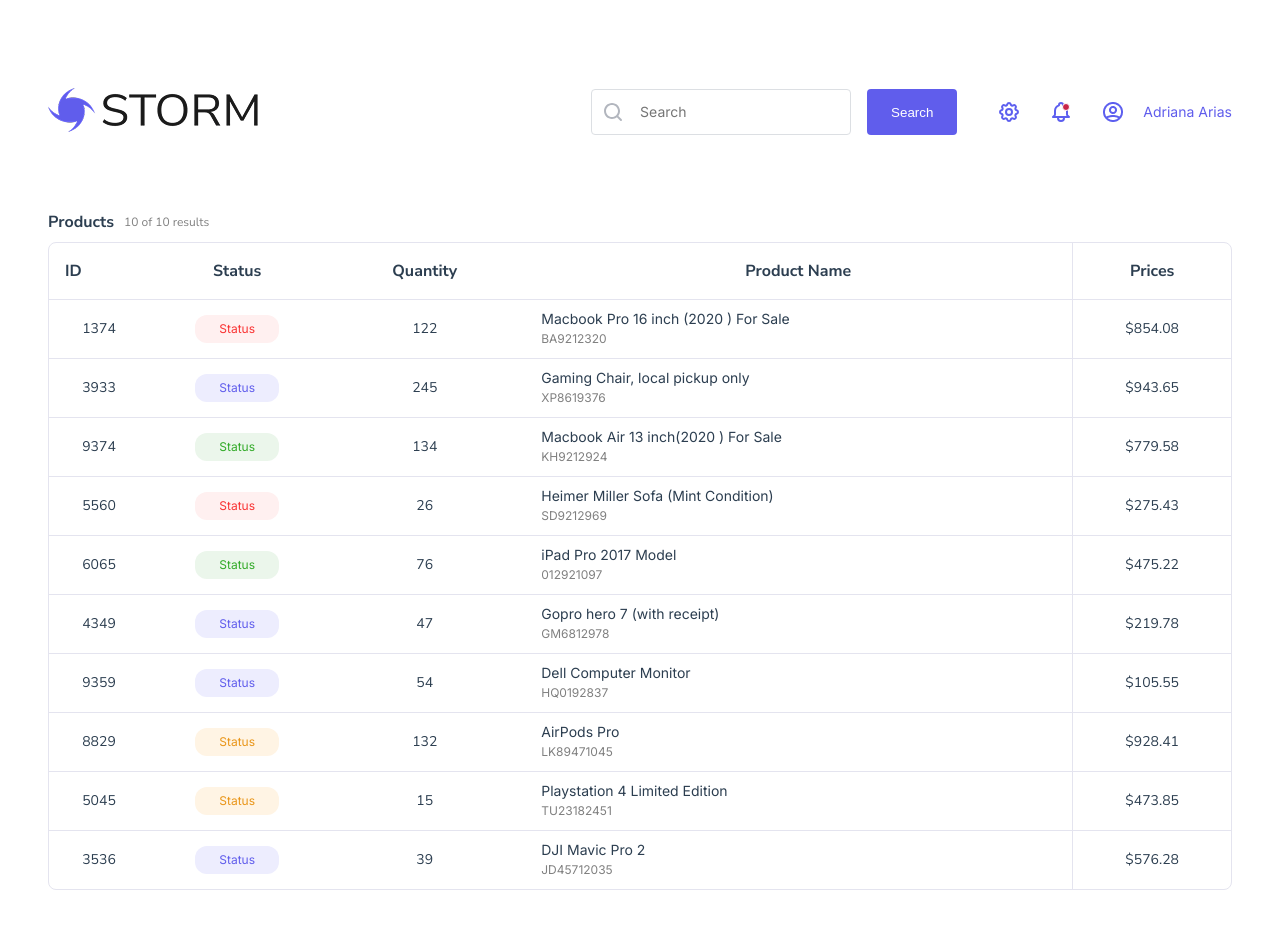
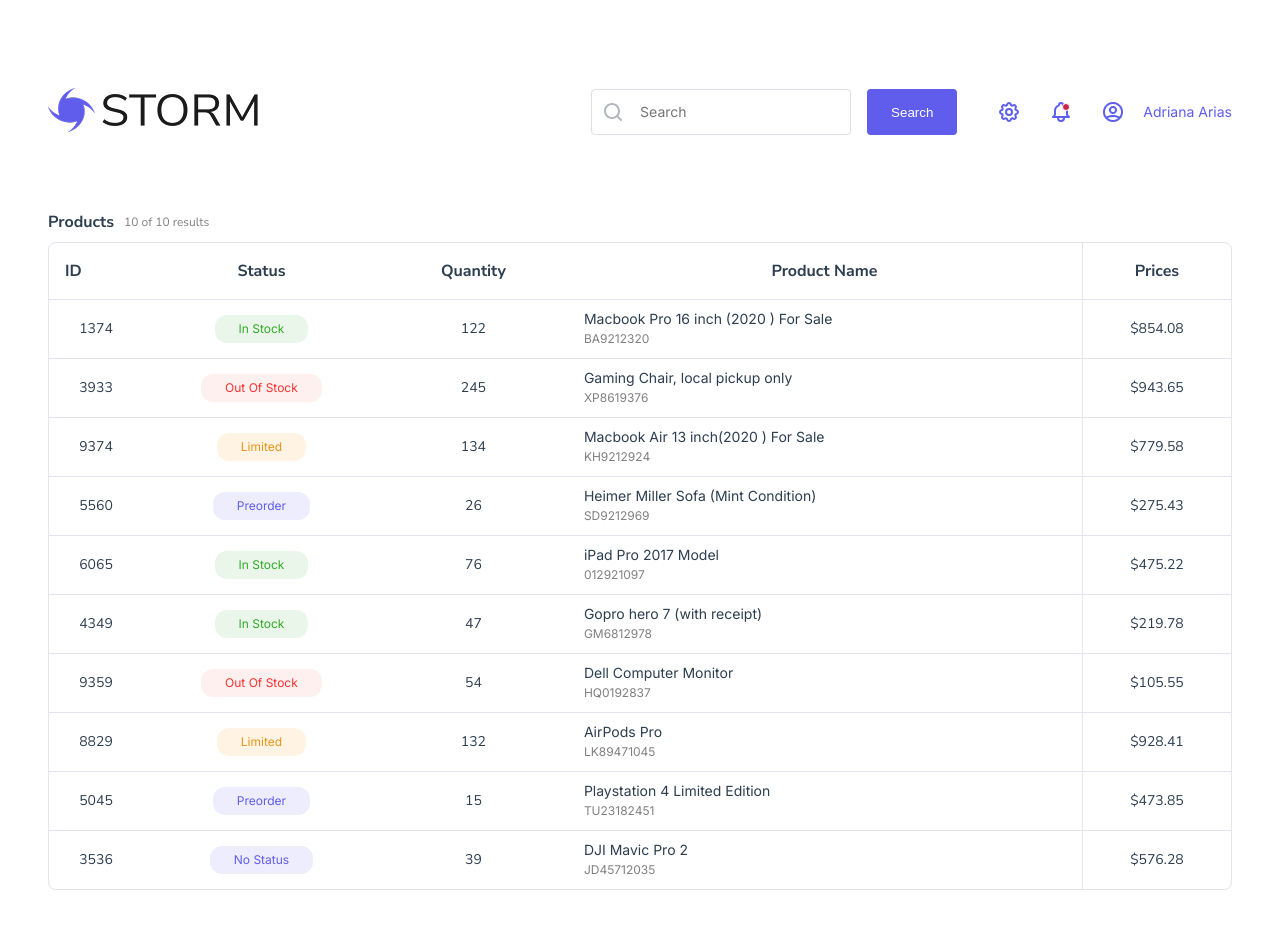
Before and after one commit to sachinchaves/product-dashboard, a Vue app: page / in a window 1280 px wide. Shown: the top 928 px of the page. Built offline with nearby package versions, Linux system fonts and the light colour scheme; data requests are answered from the project's data file.

Commit message:
Add status to API and update status badge

```diff
--- a/data/products.json
+++ b/data/products.json
@@ -7,7 +7,8 @@
       "quantity": 122,
       "total": 854.08,
       "image": "https://superapple.cz/wp-content/uploads/2019/11/Apple_16-inch-MacBook-Pro_111319-800x445.jpg",
-      "description": "This is a high-quality product perfect for daily use."
+      "description": "This is a high-quality product perfect for daily use.",
+      "status": "in stock"
     },
     {
       "product": "Gaming Chair, local pickup only",
@@ -15,7 +16,8 @@
       "id": 3933,
       "quantity": 245,
       "total": 943.65,
-      "description": "Lorem ipsum dolor sit amet, consectetur adipiscing elit. Maecenas ut ex est. Donec ut leo dui. Maecenas tempor, mauris lacinia mattis pulvinar, risus lorem vehicula urna, in hendrerit magna dolor sed mauris. Fusce pellentesque fermentum nulla ut ornare. Donec non tempor nunc, sit amet vestibulum sapien. Sed eu sagittis mauris"
+      "description": "Lorem ipsum dolor sit amet, consectetur adipiscing elit. Maecenas ut ex est. Donec ut leo dui. Maecenas tempor, mauris lacinia mattis pulvinar, risus lorem vehicula urna, in hendrerit magna dolor sed mauris. Fusce pellentesque fermentum nulla ut ornare. Donec non tempor nunc, sit amet vestibulum sapien. Sed eu sagittis mauris",
+      "status": "out of stock"
     },
     {
       "product": "Macbook Air 13 inch(2020 ) For Sale",
@@ -24,7 +26,8 @@
       "quantity": 134,
       "total": 779.58,
       "image": "https://images.iphonemod.net/wp-content/uploads/2020/03/apple-released-new-macbook-air-13-inch-2020-2-1024x828.png",
-      "description": "Lorem ipsum dolor sit amet, consectetur adipiscing elit. Maecenas ut ex est. Donec ut leo dui. Maecenas tempor, mauris lacinia mattis pulvinar, risus lorem vehicula urna, in hendrerit magna dolor sed mauris. Fusce pellentesque fermentum nulla ut ornare. Donec non tempor nunc, sit amet vestibulum sapien. Sed eu sagittis mauris"
+      "description": "Lorem ipsum dolor sit amet, consectetur adipiscing elit. Maecenas ut ex est. Donec ut leo dui. Maecenas tempor, mauris lacinia mattis pulvinar, risus lorem vehicula urna, in hendrerit magna dolor sed mauris. Fusce pellentesque fermentum nulla ut ornare. Donec non tempor nunc, sit amet vestibulum sapien. Sed eu sagittis mauris",
+      "status": "limited"
     },
     {
       "product": "Heimer Miller Sofa (Mint Condition)",
@@ -33,7 +36,8 @@
       "quantity": 26,
       "total": 275.43,
       "image": "https://www.pngall.com/wp-content/uploads/4/Sofa-PNG.png",
-      "description": "Lorem ipsum dolor sit amet, consectetur adipiscing elit. Maecenas ut ex est. Donec ut leo dui. Maecenas tempor, mauris lacinia mattis pulvinar, risus lorem vehicula urna, in hendrerit magna dolor sed mauris. Fusce pellentesque fermentum nulla ut ornare. Donec non tempor nunc, sit amet vestibulum sapien. Sed eu sagittis mauris"
+      "description": "Lorem ipsum dolor sit amet, consectetur adipiscing elit. Maecenas ut ex est. Donec ut leo dui. Maecenas tempor, mauris lacinia mattis pulvinar, risus lorem vehicula urna, in hendrerit magna dolor sed mauris. Fusce pellentesque fermentum nulla ut ornare. Donec non tempor nunc, sit amet vestibulum sapien. Sed eu sagittis mauris",
+      "status": "preorder"
     },
     {
       "product": "iPad Pro 2017 Model",
@@ -42,7 +46,8 @@
       "quantity": 76,
       "total": 475.22,
       "image": "https://brain-images-ssl.cdn.dixons.com/6/3/10165836/l_10165836_002.jpg",
-      "description": "Lorem ipsum dolor sit amet, consectetur adipiscing elit. Maecenas ut ex est. Donec ut leo dui. Maecenas tempor, mauris lacinia mattis pulvinar, risus lorem vehicula urna, in hendrerit magna dolor sed mauris. Fusce pellentesque fermentum nulla ut ornare. Donec non tempor nunc, sit amet vestibulum sapien. Sed eu sagittis mauris"
+      "description": "Lorem ipsum dolor sit amet, consectetur adipiscing elit. Maecenas ut ex est. Donec ut leo dui. Maecenas tempor, mauris lacinia mattis pulvinar, risus lorem vehicula urna, in hendrerit magna dolor sed mauris. Fusce pellentesque fermentum nulla ut ornare. Donec non tempor nunc, sit amet vestibulum sapien. Sed eu sagittis mauris",
+      "status": "in stock"
     },
     {
       "product": "Gopro hero 7 (with receipt)",
@@ -51,7 +56,8 @@
       "quantity": 47,
       "total": 219.78,
       "image": "https://gadgetsin.com/uploads/2018/10/gopro_hero7_black_waterproof_4k_action_camera_1.jpg",
-      "description": "Lorem ipsum dolor sit amet, consectetur adipiscing elit. Maecenas ut ex est. Donec ut leo dui. Maecenas tempor, mauris lacinia mattis pulvinar, risus lorem vehicula urna, in hendrerit magna dolor sed mauris. Fusce pellentesque fermentum nulla ut ornare. Donec non tempor nunc, sit amet vestibulum sapien. Sed eu sagittis mauris"
+      "description": "Lorem ipsum dolor sit amet, consectetur adipiscing elit. Maecenas ut ex est. Donec ut leo dui. Maecenas tempor, mauris lacinia mattis pulvinar, risus lorem vehicula urna, in hendrerit magna dolor sed mauris. Fusce pellentesque fermentum nulla ut ornare. Donec non tempor nunc, sit amet vestibulum sapien. Sed eu sagittis mauris",
+      "status": "in stock"
     },
     {
       "product": "Dell Computer Monitor",
@@ -60,7 +66,8 @@
       "quantity": 54,
       "total": 105.55,
       "image": "https://www.techpowerup.com/img/08-09-27/320-7339.jpg",
-      "description": ""
+      "description": "",
+      "status": "out of stock"
     },
     {
       "product": "AirPods Pro",
@@ -69,7 +76,8 @@
       "quantity": 132,
       "total": 928.41,
       "image": "https://scoprilamela.it/wp-content/uploads/2020/09/airpods-pro.jpg",
-      "description": "Lorem ipsum dolor sit amet, consectetur adipiscing elit. Maecenas ut ex est. Donec ut leo dui. Maecenas tempor, mauris lacinia mattis pulvinar, risus lorem vehicula urna, in hendrerit magna dolor sed mauris. Fusce pellentesque fermentum nulla ut ornare. Donec non tempor nunc, sit amet vestibulum sapien. Sed eu sagittis mauris"
+      "description": "Lorem ipsum dolor sit amet, consectetur adipiscing elit. Maecenas ut ex est. Donec ut leo dui. Maecenas tempor, mauris lacinia mattis pulvinar, risus lorem vehicula urna, in hendrerit magna dolor sed mauris. Fusce pellentesque fermentum nulla ut ornare. Donec non tempor nunc, sit amet vestibulum sapien. Sed eu sagittis mauris",
+      "status": "limited"
     },
     {
       "product": "Playstation 4 Limited Edition",
@@ -78,7 +86,8 @@
       "id": 5045,
       "quantity": 15,
       "total": 473.85,
-      "description": ""
+      "description": "",
+      "status": "preorder"
     },
     {
       "product": "DJI Mavic Pro 2",
@@ -87,7 +96,8 @@
       "quantity": 39,
       "total": 576.28,
       "image": "https://images.wired.it/wp-content/uploads/2016/09/28193850/1475077129_Dji-Mavic-Pro-.jpg",
-      "description": "Lorem ipsum dolor sit amet, consectetur adipiscing elit. Maecenas ut ex est. Donec ut leo dui. Maecenas tempor, mauris lacinia mattis pulvinar, risus lorem vehicula urna, in hendrerit magna dolor sed mauris. Fusce pellentesque fermentum nulla ut ornare. Donec non tempor nunc, sit amet vestibulum sapien. Sed eu sagittis mauris"
+      "description": "Lorem ipsum dolor sit amet, consectetur adipiscing elit. Maecenas ut ex est. Donec ut leo dui. Maecenas tempor, mauris lacinia mattis pulvinar, risus lorem vehicula urna, in hendrerit magna dolor sed mauris. Fusce pellentesque fermentum nulla ut ornare. Donec non tempor nunc, sit amet vestibulum sapien. Sed eu sagittis mauris",
+      "status": ""
     }
   ]
 }
--- a/src/components/ProductTable.vue
+++ b/src/components/ProductTable.vue
@@ -49,7 +49,12 @@
           <tr v-for="product in sortedFilteredProducts" :key="product.id">
             <td class="product-id-content">{{ product.id }}</td>
             <td class="product-status-content">
-              <StatusBadge :text="'Status'" :badgeColor="getRandomColor()" />
+              <StatusBadge
+                :text="product.status || 'No Status'"
+                :badgeColor="
+                  statusColorMap[product.status.toLowerCase()] || 'violet'
+                "
+              />
             </td>
             <td class="product-quantity-content">{{ product.quantity }}</td>
             <td
@@ -171,10 +176,11 @@
 // Array of colors
 const colors = ["red", "green", "yellow", "violet"];
 
-// Function to get a random color
-const getRandomColor = () => {
-  const randomIndex = Math.floor(Math.random() * colors.length);
-  return colors[randomIndex];
+const statusColorMap = {
+  "in stock": "green",
+  "out of stock": "red",
+  limited: "yellow",
+  preorder: "violet",
 };
 </script>
 
```
